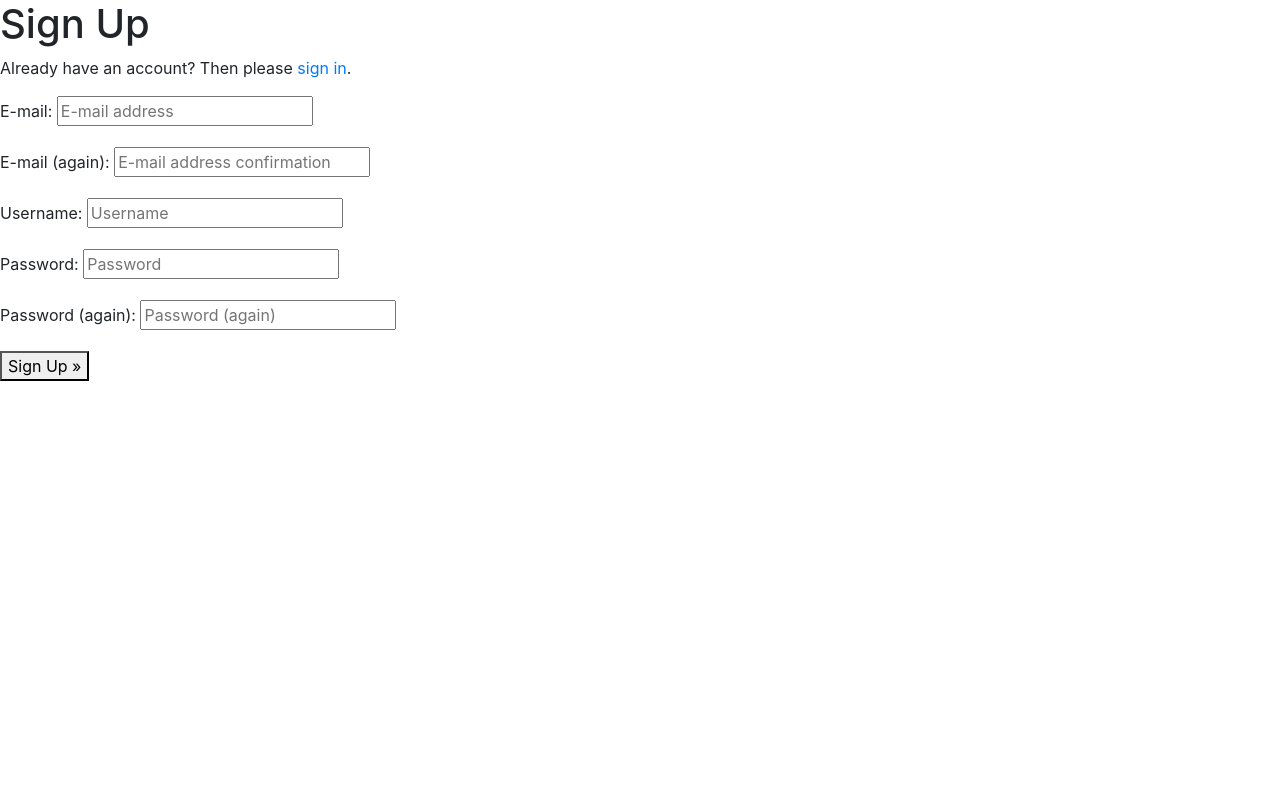
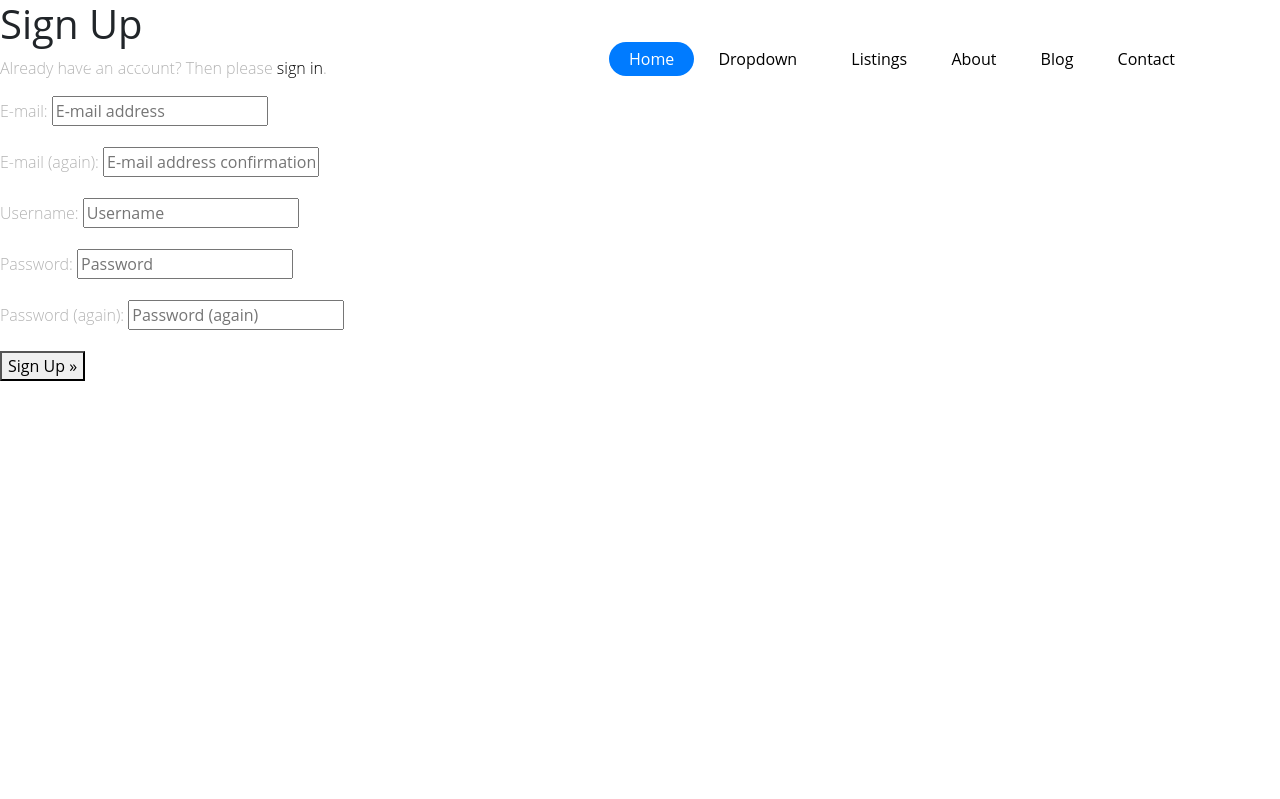
Before and after one commit to Luketedwards/fingerstyle-online, a Django app: page /accounts/signup/ in a window 1280 px wide. Shown: the top 799 px of the page. Before the commit the page ends 381 px from the top, so only its background shows below. Run offline with Django 3.2, Linux system fonts and the light colour scheme.

Commit message:
connected css file

```diff
--- a/fingerstyle_online/settings.py
+++ b/fingerstyle_online/settings.py
@@ -146,6 +146,7 @@ USE_TZ = True
 # https://docs.djangoproject.com/en/3.2/howto/static-files/
 
 STATIC_URL = '/static/'
+STATICFILES_DIRS = (os.path.join(BASE_DIR, 'static'),)
 
 # Default primary key field type
 # https://docs.djangoproject.com/en/3.2/ref/settings/#default-auto-field
--- a/home/templates/home/index.html
+++ b/home/templates/home/index.html
@@ -2,5 +2,5 @@
 {% load static %}
 
 {% block content %}
-    <h1 class="display-4 text-success">It works!</h1>
+<h2>test</h2>
 {% endblock %}
--- /dev/null
+++ b/static/css/base.css
@@ -0,0 +1,332 @@
+html{
+    height: 100%;
+}
+
+body {
+    font-family: "Open Sans", -apple-system, BlinkMacSystemFont, "Segoe UI", Roboto, "Helvetica Neue", Arial, "Noto Sans", sans-serif, "Apple Color Emoji", "Segoe UI Emoji", "Segoe UI Symbol", "Noto Color Emoji";
+    background-color: #fff;
+    height: 200vh;
+    position: relative; }
+    body:before {
+      content: "";
+      position: absolute;
+      top: 0;
+      left: 0;
+      right: 0;
+      bottom: 0;
+      background: rgba(0, 0, 0, 0.5);
+      -webkit-transition: .3s all ease;
+      -o-transition: .3s all ease;
+      transition: .3s all ease;
+      opacity: 0;
+      visibility: hidden;
+      z-index: 1; }
+    body.offcanvas-menu:before {
+      opacity: 1;
+      visibility: visible; }
+
+  p {
+    color: #b3b3b3;
+    font-weight: 300; }
+
+  h1, h2, h3, h4, h5, h6,
+  .h1, .h2, .h3, .h4, .h5, .h6 {
+    font-family: "Open Sans", -apple-system, BlinkMacSystemFont, "Segoe UI", Roboto, "Helvetica Neue", Arial, "Noto Sans", sans-serif, "Apple Color Emoji", "Segoe UI Emoji", "Segoe UI Symbol", "Noto Color Emoji"; }
+
+  a {
+    -webkit-transition: .3s all ease;
+    -o-transition: .3s all ease;
+    transition: .3s all ease; }
+    a, a:hover {
+      text-decoration: none !important; }
+
+a {
+    color: #000 !important;
+}
+  .hero {
+    height: 100vh;
+    width: 100%;
+    background-size: cover;
+    background-position: center center;
+    background-repeat: no-repeat; }
+
+  .site-navbar {
+    margin-bottom: 0px;
+    z-index: 1999;
+    position: absolute;
+    top: 2rem;
+    width: 100%; }
+    .site-navbar.transparent {
+      background: transparent; }
+    .site-navbar.absolute {
+      position: absolute;
+      top: 0;
+      left: 0;
+      width: 100%; }
+    .site-navbar .site-logo {
+      position: relative;
+      left: 0;
+      font-size: 24px !important; }
+    .site-navbar .site-navigation .site-menu {
+      margin-bottom: 0; }
+      .site-navbar .site-navigation .site-menu .active > a span {
+        background: #007bff;
+        color: #fff;
+        border-radius: 30px;
+        display: inline-block;
+        padding: 5px 20px; }
+      .site-navbar .site-navigation .site-menu a {
+        text-decoration: none !important;
+        display: inline-block; }
+      .site-navbar .site-navigation .site-menu > li {
+        display: inline-block; }
+        .site-navbar .site-navigation .site-menu > li > a {
+          padding: 10px 0px;
+          color: #fff;
+          font-size: 16px;
+          text-decoration: none !important; }
+          .site-navbar .site-navigation .site-menu > li > a > span {
+            padding: 5px 20px;
+            display: inline-block;
+            -webkit-transition: .3s all ease;
+            -o-transition: .3s all ease;
+            transition: .3s all ease;
+            border-radius: 30px; }
+          .site-navbar .site-navigation .site-menu > li > a:hover > span {
+            background: #007bff;
+            color: #fff;
+            border-radius: 30px;
+            display: inline-block; }
+      .site-navbar .site-navigation .site-menu .has-children {
+        position: relative; }
+        .site-navbar .site-navigation .site-menu .has-children > a span {
+          position: relative;
+          padding-right: 30px; }
+          .site-navbar .site-navigation .site-menu .has-children > a span:before {
+            position: absolute;
+            content: "\e313";
+            font-size: 16px;
+            top: 50%;
+            right: 10px;
+            -webkit-transform: translateY(-50%);
+            -ms-transform: translateY(-50%);
+            transform: translateY(-50%);
+            font-family: 'icomoon'; }
+        .site-navbar .site-navigation .site-menu .has-children .dropdown {
+          visibility: hidden;
+          opacity: 0;
+          top: 100%;
+          position: absolute;
+          text-align: left;
+          border-top: 2px solid #007bff;
+          -webkit-box-shadow: 0 2px 10px -2px rgba(0, 0, 0, 0.1);
+          box-shadow: 0 2px 10px -2px rgba(0, 0, 0, 0.1);
+          padding: 0px 0;
+          margin-top: 20px;
+          margin-left: 0px;
+          background: #fff;
+          -webkit-transition: 0.2s 0s;
+          -o-transition: 0.2s 0s;
+          transition: 0.2s 0s; }
+          .site-navbar .site-navigation .site-menu .has-children .dropdown.arrow-top {
+            position: absolute; }
+            .site-navbar .site-navigation .site-menu .has-children .dropdown.arrow-top:before {
+              bottom: 100%;
+              left: 20%;
+              border: solid transparent;
+              content: " ";
+              height: 0;
+              width: 0;
+              position: absolute;
+              pointer-events: none; }
+            .site-navbar .site-navigation .site-menu .has-children .dropdown.arrow-top:before {
+              border-color: rgba(136, 183, 213, 0);
+              border-bottom-color: #fff;
+              border-width: 10px;
+              margin-left: -10px; }
+          .site-navbar .site-navigation .site-menu .has-children .dropdown a {
+            text-transform: none;
+            letter-spacing: normal;
+            -webkit-transition: 0s all;
+            -o-transition: 0s all;
+            transition: 0s all;
+            color: #343a40; }
+          .site-navbar .site-navigation .site-menu .has-children .dropdown .active > a {
+            color: #007bff !important; }
+          .site-navbar .site-navigation .site-menu .has-children .dropdown > li {
+            list-style: none;
+            padding: 0;
+            margin: 0;
+            min-width: 200px; }
+            .site-navbar .site-navigation .site-menu .has-children .dropdown > li > a {
+              padding: 9px 20px;
+              display: block; }
+              .site-navbar .site-navigation .site-menu .has-children .dropdown > li > a:hover {
+                background: #fafafb; }
+            .site-navbar .site-navigation .site-menu .has-children .dropdown > li.has-children > a {
+              position: relative; }
+              .site-navbar .site-navigation .site-menu .has-children .dropdown > li.has-children > a:after {
+                position: absolute;
+                right: 0;
+                content: "\e315";
+                right: 20px;
+                font-family: 'icomoon'; }
+            .site-navbar .site-navigation .site-menu .has-children .dropdown > li.has-children > .dropdown, .site-navbar .site-navigation .site-menu .has-children .dropdown > li.has-children > ul {
+              left: 100%;
+              top: 0; }
+            .site-navbar .site-navigation .site-menu .has-children .dropdown > li.has-children:hover > a, .site-navbar .site-navigation .site-menu .has-children .dropdown > li.has-children:active > a, .site-navbar .site-navigation .site-menu .has-children .dropdown > li.has-children:focus > a {
+              background: #fafafb; }
+        .site-navbar .site-navigation .site-menu .has-children:hover > a, .site-navbar .site-navigation .site-menu .has-children:focus > a, .site-navbar .site-navigation .site-menu .has-children:active > a {
+          color: #007bff; }
+          .site-navbar .site-navigation .site-menu .has-children:hover > a span, .site-navbar .site-navigation .site-menu .has-children:focus > a span, .site-navbar .site-navigation .site-menu .has-children:active > a span {
+            background: #007bff;
+            color: #fff; }
+        .site-navbar .site-navigation .site-menu .has-children:hover, .site-navbar .site-navigation .site-menu .has-children:focus, .site-navbar .site-navigation .site-menu .has-children:active {
+          cursor: pointer; }
+          .site-navbar .site-navigation .site-menu .has-children:hover > .dropdown, .site-navbar .site-navigation .site-menu .has-children:focus > .dropdown, .site-navbar .site-navigation .site-menu .has-children:active > .dropdown {
+            -webkit-transition-delay: 0s;
+            -o-transition-delay: 0s;
+            transition-delay: 0s;
+            margin-top: 0px;
+            visibility: visible;
+            opacity: 1; }
+
+  .site-mobile-menu {
+    width: 300px;
+    position: fixed;
+    right: 0;
+    z-index: 2000;
+    padding-top: 20px;
+    background: #fff;
+    height: calc(100vh);
+    -webkit-transform: translateX(110%);
+    -ms-transform: translateX(110%);
+    transform: translateX(110%);
+    -webkit-box-shadow: -10px 0 20px -10px rgba(0, 0, 0, 0.1);
+    box-shadow: -10px 0 20px -10px rgba(0, 0, 0, 0.1);
+    -webkit-transition: .3s all ease-in-out;
+    -o-transition: .3s all ease-in-out;
+    transition: .3s all ease-in-out; }
+    .offcanvas-menu .site-mobile-menu {
+      -webkit-transform: translateX(0%);
+      -ms-transform: translateX(0%);
+      transform: translateX(0%); }
+    .site-mobile-menu .site-mobile-menu-header {
+      width: 100%;
+      float: left;
+      padding-left: 20px;
+      padding-right: 20px; }
+      .site-mobile-menu .site-mobile-menu-header .site-mobile-menu-close {
+        float: right;
+        margin-top: 8px; }
+        .site-mobile-menu .site-mobile-menu-header .site-mobile-menu-close span {
+          font-size: 30px;
+          display: inline-block;
+          padding-left: 10px;
+          padding-right: 0px;
+          line-height: 1;
+          cursor: pointer;
+          -webkit-transition: .3s all ease;
+          -o-transition: .3s all ease;
+          transition: .3s all ease; }
+          .site-mobile-menu .site-mobile-menu-header .site-mobile-menu-close span:hover {
+            color: #f8f9fa; }
+      .site-mobile-menu .site-mobile-menu-header .site-mobile-menu-logo {
+        float: left;
+        margin-top: 10px;
+        margin-left: 0px; }
+        .site-mobile-menu .site-mobile-menu-header .site-mobile-menu-logo a {
+          display: inline-block;
+          text-transform: uppercase; }
+          .site-mobile-menu .site-mobile-menu-header .site-mobile-menu-logo a img {
+            max-width: 70px; }
+          .site-mobile-menu .site-mobile-menu-header .site-mobile-menu-logo a:hover {
+            text-decoration: none; }
+    .site-mobile-menu .site-mobile-menu-body {
+      overflow-y: scroll;
+      -webkit-overflow-scrolling: touch;
+      position: relative;
+      padding: 0 20px 20px 20px;
+      height: calc(100vh - 52px);
+      padding-bottom: 150px; }
+    .site-mobile-menu .site-nav-wrap {
+      padding: 0;
+      margin: 0;
+      list-style: none;
+      position: relative; }
+      .site-mobile-menu .site-nav-wrap a {
+        padding: 10px 20px;
+        display: block;
+        position: relative;
+        color: #212529; }
+        .site-mobile-menu .site-nav-wrap a:hover {
+          color: #007bff; }
+      .site-mobile-menu .site-nav-wrap li {
+        position: relative;
+        display: block; }
+        .site-mobile-menu .site-nav-wrap li.active > a {
+          color: #007bff; }
+      .site-mobile-menu .site-nav-wrap .arrow-collapse {
+        position: absolute;
+        right: 0px;
+        top: 10px;
+        z-index: 20;
+        width: 36px;
+        height: 36px;
+        text-align: center;
+        cursor: pointer;
+        border-radius: 50%; }
+        .site-mobile-menu .site-nav-wrap .arrow-collapse:hover {
+          background: #f8f9fa; }
+        .site-mobile-menu .site-nav-wrap .arrow-collapse:before {
+          font-size: 12px;
+          z-index: 20;
+          font-family: "icomoon";
+          content: "\f078";
+          position: absolute;
+          top: 50%;
+          left: 50%;
+          -webkit-transform: translate(-50%, -50%) rotate(-180deg);
+          -ms-transform: translate(-50%, -50%) rotate(-180deg);
+          transform: translate(-50%, -50%) rotate(-180deg);
+          -webkit-transition: .3s all ease;
+          -o-transition: .3s all ease;
+          transition: .3s all ease; }
+        .site-mobile-menu .site-nav-wrap .arrow-collapse.collapsed:before {
+          -webkit-transform: translate(-50%, -50%);
+          -ms-transform: translate(-50%, -50%);
+          transform: translate(-50%, -50%); }
+      .site-mobile-menu .site-nav-wrap > li {
+        display: block;
+        position: relative;
+        float: left;
+        width: 100%; }
+        .site-mobile-menu .site-nav-wrap > li > a {
+          padding-left: 20px;
+          font-size: 20px; }
+        .site-mobile-menu .site-nav-wrap > li > ul {
+          padding: 0;
+          margin: 0;
+          list-style: none; }
+          .site-mobile-menu .site-nav-wrap > li > ul > li {
+            display: block; }
+            .site-mobile-menu .site-nav-wrap > li > ul > li > a {
+              padding-left: 40px;
+              font-size: 16px; }
+            .site-mobile-menu .site-nav-wrap > li > ul > li > ul {
+              padding: 0;
+              margin: 0; }
+              .site-mobile-menu .site-nav-wrap > li > ul > li > ul > li {
+                display: block; }
+                .site-mobile-menu .site-nav-wrap > li > ul > li > ul > li > a {
+                  font-size: 16px;
+                  padding-left: 60px; }
+      .site-mobile-menu .site-nav-wrap[data-class="social"] {
+        float: left;
+        width: 100%;
+        margin-top: 30px;
+        padding-bottom: 5em; }
+        .site-mobile-menu .site-nav-wrap[data-class="social"] > li {
+          width: auto; }
+          .site-mobile-menu .site-nav-wrap[data-class="social"] > li:first-child a {
+            padding-left: 15px !important; }
--- a/templates/base.html
+++ b/templates/base.html
@@ -1,4 +1,4 @@
-{% load static%}
+{% load static %}
 <!doctype html>
 <html lang="en">
   <head>
@@ -13,6 +13,7 @@
 
     {% block corecss %}
     <link rel="stylesheet" href="https://cdn.jsdelivr.net/npm/bootstrap@4.6.1/dist/css/bootstrap.min.css" integrity="sha384-zCbKRCUGaJDkqS1kPbPd7TveP5iyJE0EjAuZQTgFLD2ylzuqKfdKlfG/eSrtxUkn" crossorigin="anonymous">
+    <link rel="stylesheet" href="{% static 'css/base.css' %}">
     {% endblock %}
 
     {% block extracss %}
@@ -21,6 +22,7 @@
     {% block corejs %}
     <script src="https://cdn.jsdelivr.net/npm/jquery@3.5.1/dist/jquery.slim.min.js" integrity="sha384-DfXdz2htPH0lsSSs5nCTpuj/zy4C+OGpamoFVy38MVBnE+IbbVYUew+OrCXaRkfj" crossorigin="anonymous"></script>
     <script src="https://cdn.jsdelivr.net/npm/bootstrap@4.6.1/dist/js/bootstrap.bundle.min.js" integrity="sha384-fQybjgWLrvvRgtW6bFlB7jaZrFsaBXjsOMm/tB9LTS58ONXgqbR9W8oWht/amnpF" crossorigin="anonymous"></script>
+
     {% endblock %}
 
     {% block extrajs %}
@@ -32,7 +34,84 @@
   </head>
   <body>
     <head class="container-fluid fixed-top"></head>
+    <div class="site-mobile-menu">
+        <div class="site-mobile-menu-header">
+          <div class="site-mobile-menu-close mt-3">
+            <span class="icon-close2 js-menu-toggle"></span>
+          </div>
+        </div>
+        <div class="site-mobile-menu-body"><ul class="site-nav-wrap">
+                  <li class="active"><a href="index.html"><span>Home</span></a></li>
+                  <li class="has-children"><span class="arrow-collapse collapsed" data-toggle="collapse" data-target="#collapseItem0"></span>
+                    <a href="about.html"><span>Dropdown</span></a>
+                    <ul class="collapse" id="collapseItem0">
+                      <li><a href="#">Menu One</a></li>
+                      <li><a href="#">Menu Two</a></li>
+                      <li><a href="#">Menu Three</a></li>
+                      <li class="has-children"><span class="arrow-collapse collapsed" data-toggle="collapse" data-target="#collapseItem1"></span>
+                        <a href="#">Dropdown</a>
+                        <ul class="collapse" id="collapseItem1">
+                          <li><a href="#">Menu One</a></li>
+                          <li><a href="#">Menu Two</a></li>
+                          <li><a href="#">Menu Three</a></li>
+                          <li><a href="#">Menu Four</a></li>
+                        </ul>
+                      </li>
+                    </ul>
+                  </li>
+                  <li><a href="listings.html"><span>Listings</span></a></li>
+                  <li><a href="about.html"><span>About</span></a></li>
+                  <li><a href="blog.html"><span>Blog</span></a></li>
+                  <li><a href="contact.html"><span>Contact</span></a></li>
+                </ul></div>
+      </div>
+      <header class="site-navbar" role="banner">
 
+        <div class="container">
+          <div class="row align-items-center">
+
+            <div class="col-11 col-xl-2">
+              <h1 class="mb-0 site-logo"><a href="index.html" class="text-white mb-0">Brand</a></h1>
+            </div>
+            <div class="col-12 col-md-10 d-none d-xl-block">
+              <nav class="site-navigation position-relative text-right" role="navigation">
+
+                <ul class="site-menu js-clone-nav mr-auto d-none d-lg-block">
+                  <li class="active"><a href="index.html"><span>Home</span></a></li>
+                  <li class="has-children">
+                    <a href="about.html"><span>Dropdown</span></a>
+                    <ul class="dropdown arrow-top">
+                      <li><a href="#">Menu One</a></li>
+                      <li><a href="#">Menu Two</a></li>
+                      <li><a href="#">Menu Three</a></li>
+                      <li class="has-children">
+                        <a href="#">Dropdown</a>
+                        <ul class="dropdown">
+                          <li><a href="#">Menu One</a></li>
+                          <li><a href="#">Menu Two</a></li>
+                          <li><a href="#">Menu Three</a></li>
+                          <li><a href="#">Menu Four</a></li>
+                        </ul>
+                      </li>
+                    </ul>
+                  </li>
+                  <li><a href="listings.html"><span>Listings</span></a></li>
+                  <li><a href="about.html"><span>About</span></a></li>
+                  <li><a href="blog.html"><span>Blog</span></a></li>
+                  <li><a href="contact.html"><span>Contact</span></a></li>
+                </ul>
+              </nav>
+            </div>
+
+
+            <div class="d-inline-block d-xl-none ml-md-0 mr-auto py-3" style="position: relative; top: 3px;"><a href="#" class="site-menu-toggle js-menu-toggle text-white"><span class="icon-menu h3"></span></a></div>
+
+            </div>
+
+          </div>
+
+
+      </header>
     {% if messages %}
         <div class="message-container"></div>
     {% endif%}
```
Also changed, not shown: templates/allauth/base.html (+27 -39 lines).
